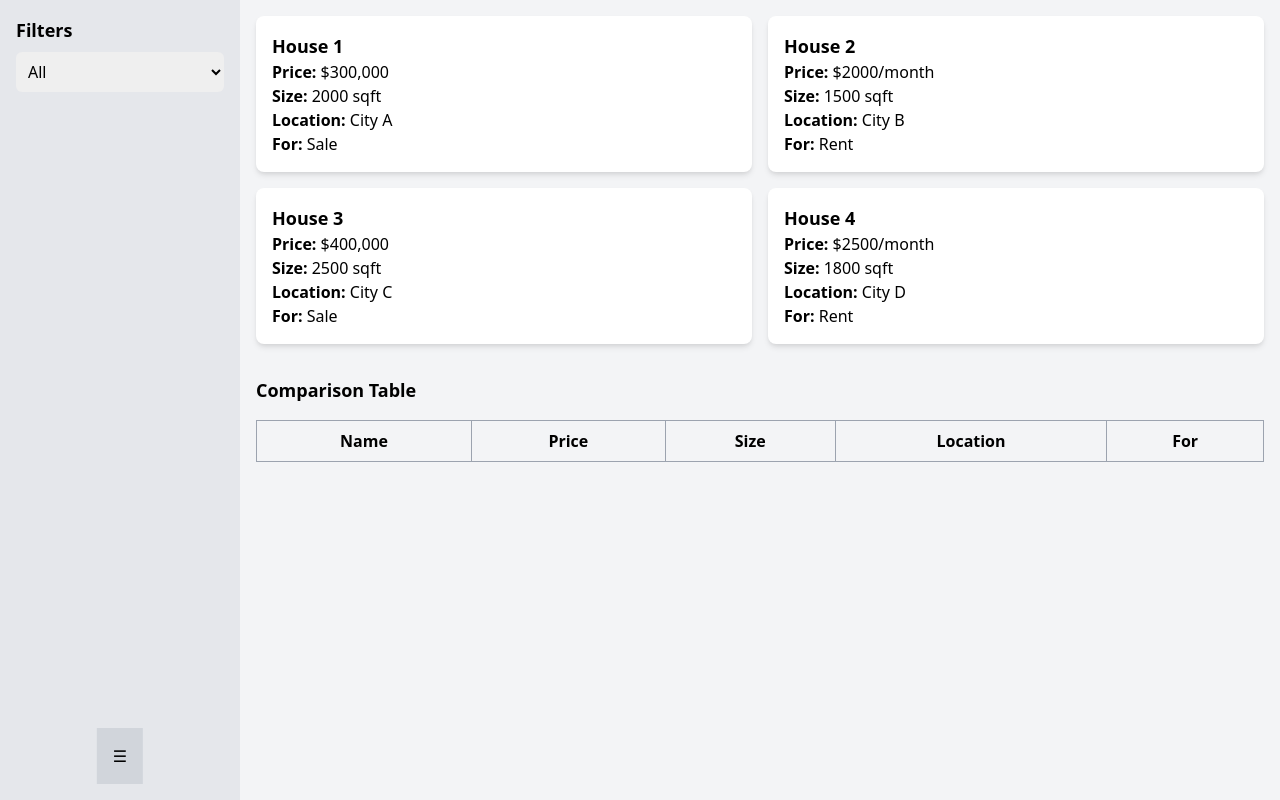
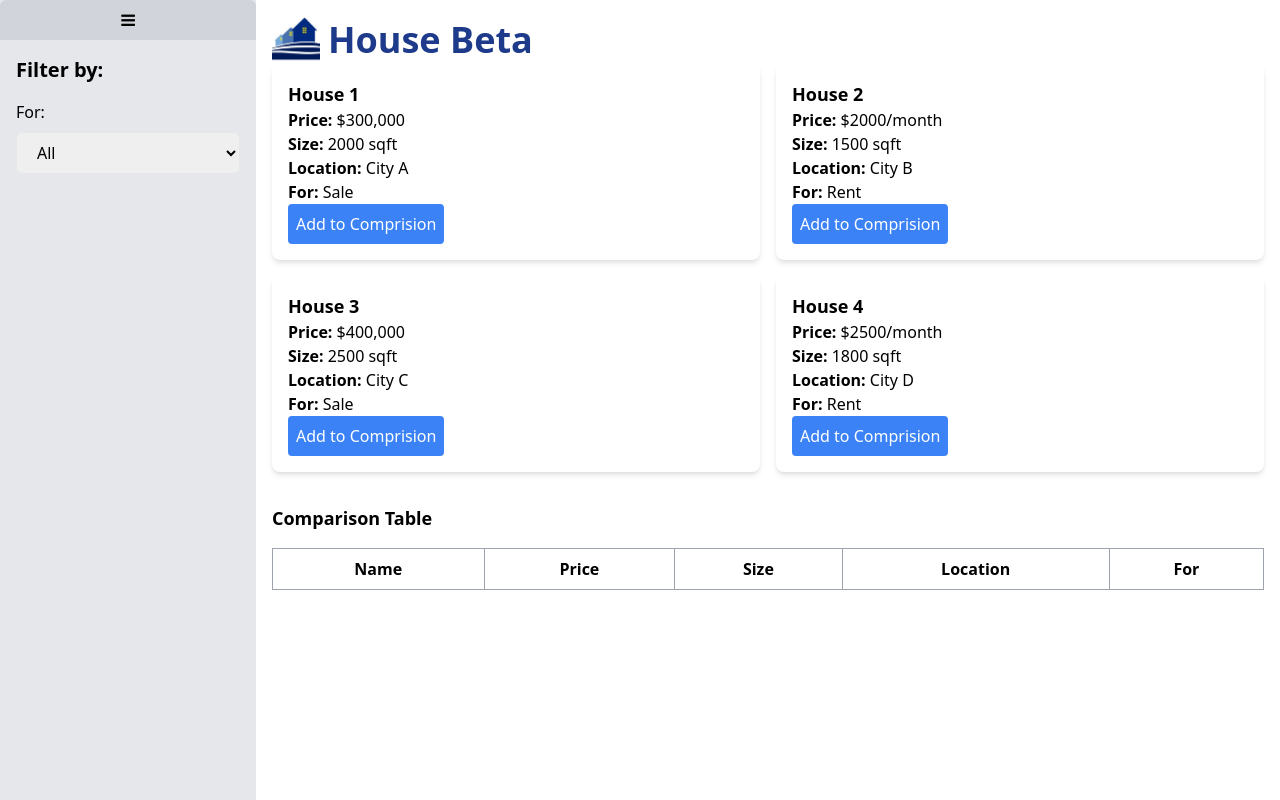
Before and after one commit to GayathriJ-2003/Firstup-my-repo, a plain HTML site: page index.html in a window 1280 px wide. Drawn offline with nearby package versions, Linux system fonts and the light colour scheme.

Commit message:
added side panel transition

```diff
--- a/index.html
+++ b/index.html
@@ -3,55 +3,83 @@
 	<head>
 		<meta charset="UTF-8" />
 		<meta name="viewport" content="width=device-width, initial-scale=1.0" />
-		<title>Real Estate House Comparison App</title>
+		<title>House Beta</title>
 		<link href="https://cdn.jsdelivr.net/npm/tailwindcss@2.2.19/dist/tailwind.min.css" rel="stylesheet" />
+		<link rel="stylesheet" href="https://cdnjs.cloudflare.com/ajax/libs/font-awesome/4.7.0/css/font-awesome.min.css">
 	</head>
-	<body class="font-sans antialiased bg-gray-100">
+	<body class="font-sans antialiased">
 		<div class="flex">
 			<!-- Sidebar -->
-			<div class="bg-gray-200 w-60 min-h-screen transition-width ease-in-out overflow-y-auto relative" id="sidebar">
+			<aside id="sidebar" class="bg-gray-200 w-64 min-h-screen flex-shrink-0 transition-all duration-300">
+            <button onclick="toggleSidebar()" class="bg-gray-300 p-2 w-full rounded-tl-md rounded-tr-md">
+					<i class="fa fa-bars" aria-hidden="true"></i>
+            </button>
             <div class="p-4">
-					<h2 class="text-lg font-semibold">Filters</h2>
-					<select id="filterSelect" onchange="filterHouses(this.value)" class="mt-2 p-2 rounded-md w-full">
+                <h2 class="text-xl font-semibold mb-4">Filter by:</h2>
+                <div class="mb-4">
+                    <label class="block mb-2">For:</label>
+                    <select id="filterSelect" onchange="filterHouses(this.value)" class="px-4 py-2 w-full border rounded-md">
                         <option value="all">All</option>
                         <option value="sale">Sale</option>
                         <option value="rent">Rent</option>
                     </select>
                 </div>
-				<div class="bg-gray-300 p-4 cursor-pointer absolute bottom-4 left-1/2 transform -translate-x-1/2" onclick="toggleSidebar()">☰</div>
             </div>
+        </aside>
 
 			<!-- Main Content -->
 			<div class="flex-1 p-4 overflow-y-auto">
+				<div class=" items-center flex text-4xl bg-rose-200">
+					<div>
+						<img class="h-12 w-12" src="house.jpg"></img>
+					</div>
+					<div class="pl-2 text-blue-900 font-semibold"> House Beta</div>
+				</div>
 				<div class="grid grid-cols-2 gap-4">
-					<div class="bg-white rounded-lg shadow-md p-4 flex flex-col justify-between" data-category="sale" onclick="addToComparison('House 1', '$300,000', '2000 sqft', 'City A')">
+					<div class="bg-white rounded-lg shadow-md p-4 flex flex-col justify-between" data-category="sale">
+						<a href="houseDetails.html">
 							<h2 class="text-lg font-semibold">House 1</h2>
 							<p><strong>Price:</strong> $300,000</p>
 							<p><strong>Size:</strong> 2000 sqft</p>
 							<p><strong>Location:</strong> City A</p>
 							<p><strong>For:</strong> Sale</p>
+						</a>
+						<div><button class="bg-blue-500 font-medium p-2 rounded rounded-sm text-white" onclick="addToComparison('House 4', '$2500/month', '1800 sqft', 'City D')">Add to Comprision</button></div>
 					</div>
-					<div class="bg-white rounded-lg shadow-md p-4 flex flex-col justify-between" data-category="rent" onclick="addToComparison('House 2', '$2000/month', '1500 sqft', 'City B')">
+
+					<div class="bg-white rounded-lg shadow-md p-4 flex flex-col justify-between" data-category="rent">
+						<a href="houseDetails.html">
 							<h2 class="text-lg font-semibold">House 2</h2>
 							<p><strong>Price:</strong> $2000/month</p>
 							<p><strong>Size:</strong> 1500 sqft</p>
 							<p><strong>Location:</strong> City B</p>
 							<p><strong>For:</strong> Rent</p>
+						</a>
+						<div><button class="bg-blue-500 font-medium p-2 rounded rounded-sm text-white" onclick="addToComparison('House 4', '$2500/month', '1800 sqft', 'City D')">Add to Comprision</button></div>
 					</div>
-					<div class="bg-white rounded-lg shadow-md p-4 flex flex-col justify-between" data-category="sale" onclick="addToComparison('House 3', '$400,000', '2500 sqft', 'City C')">
+
+					<div class="bg-white rounded-lg shadow-md p-4 flex flex-col justify-between" data-category="sale">
+						<a href="houseDetails.html">
 							<h2 class="text-lg font-semibold">House 3</h2>
 							<p><strong>Price:</strong> $400,000</p>
 							<p><strong>Size:</strong> 2500 sqft</p>
 							<p><strong>Location:</strong> City C</p>
 							<p><strong>For:</strong> Sale</p>
+						</a>
+						<div><button class="bg-blue-500 font-medium p-2 rounded rounded-sm text-white" onclick="addToComparison('House 4', '$2500/month', '1800 sqft', 'City D')">Add to Comprision</button></div>
 					</div>
-					<div class="bg-white rounded-lg shadow-md p-4 flex flex-col justify-between" data-category="rent" onclick="addToComparison('House 4', '$2500/month', '1800 sqft', 'City D')">
+
+					<div class="bg-white rounded-lg shadow-md p-4 flex flex-col justify-between" data-category="rent">
+						<a href="houseDetails.html">
 							<h2 class="text-lg font-semibold">House 4</h2>
 							<p><strong>Price:</strong> $2500/month</p>
 							<p><strong>Size:</strong> 1800 sqft</p>
 							<p><strong>Location:</strong> City D</p>
 							<p><strong>For:</strong> Rent</p>
+						</a>
+						<div><button class="bg-blue-500 font-medium p-2 rounded rounded-sm text-white" onclick="addToComparison('House 4', '$2500/month', '1800 sqft', 'City D')">Add to Comprision</button></div>
 					</div>
+
 					<!-- Add more house cards here -->
 				</div>
 
@@ -101,8 +129,18 @@
 			}
 
 			function toggleSidebar() {
-				const sidebar = document.getElementById("sidebar")
-				sidebar.classList.toggle("collapse")
+            const sidebar = document.getElementById("sidebar");
+            sidebar.classList.toggle("w-64");
+            sidebar.classList.toggle("w-12");
+            const button = document.querySelector("#sidebar button");
+            button.classList.toggle("left-4");
+            button.classList.toggle("left-0");
+            const filterSection = document.querySelector("#sidebar > div");
+            if (sidebar.classList.contains("w-12")) {
+                filterSection.style.display = "none";
+            } else {
+                filterSection.style.display = "block";
+            }
         }
 		</script>
 	</body>
```
Also changed, not shown: houseDetails.html (added, +21 -0 lines), house.jpg (added). Lines whose indentation alone changed are shown as unchanged.
